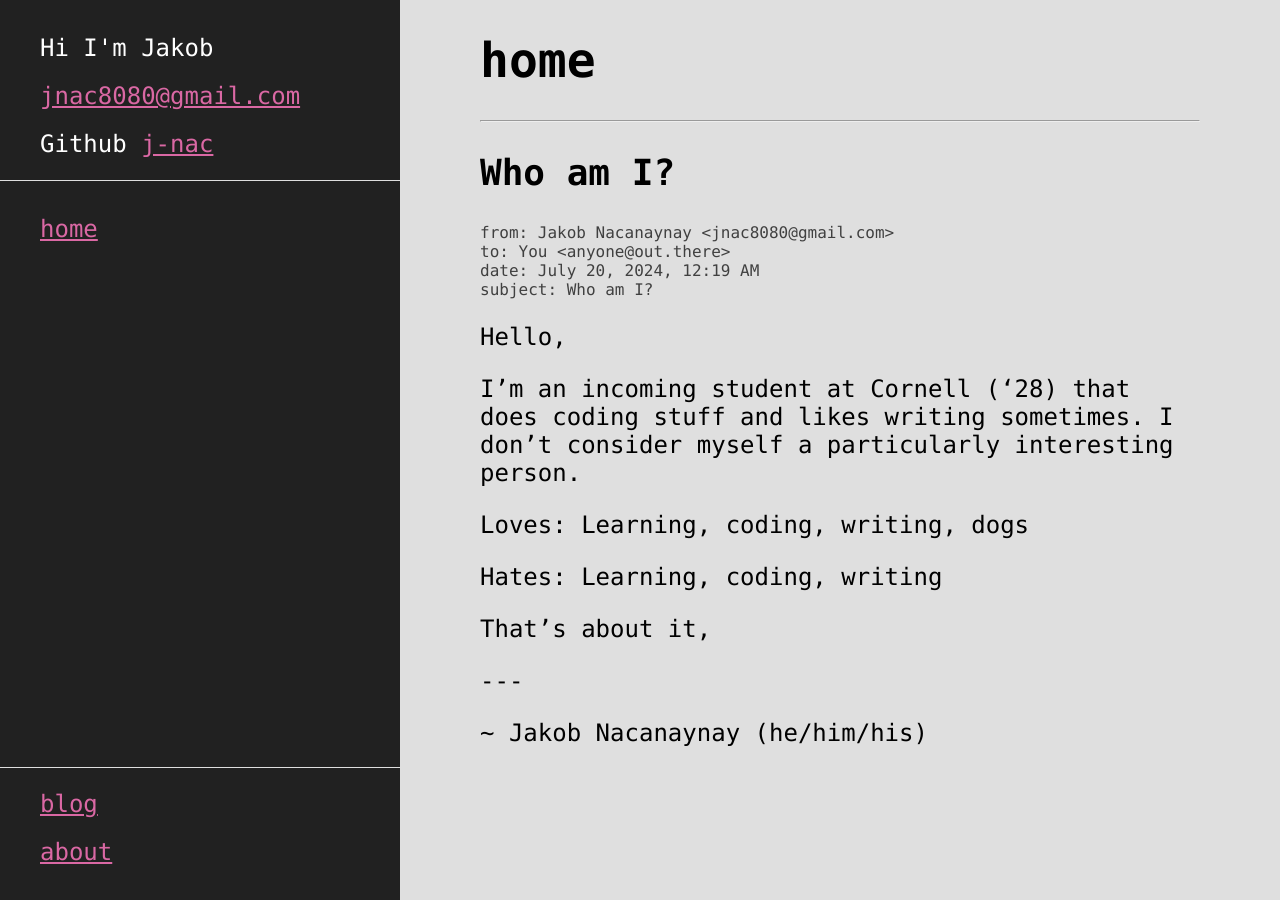
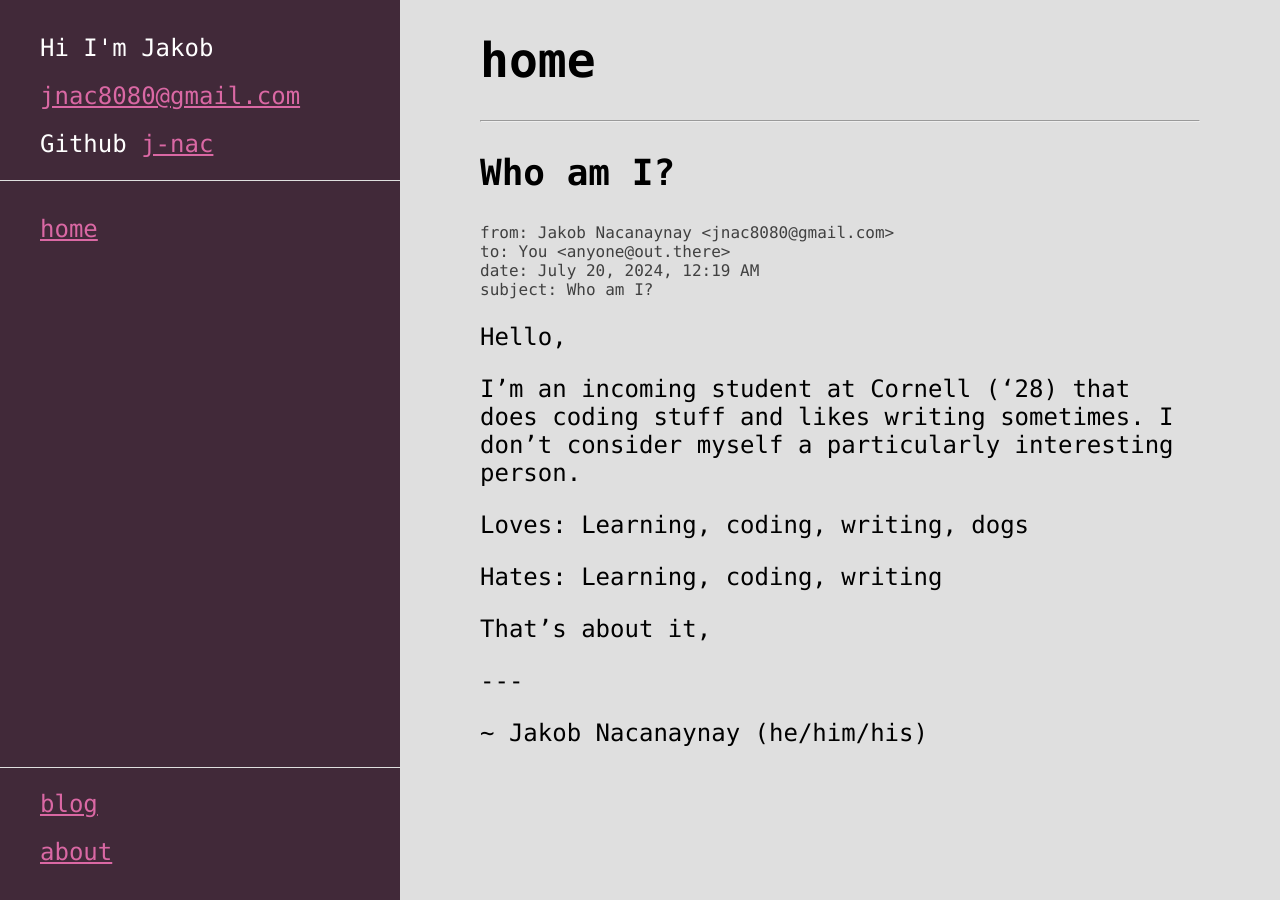
Before and after one commit to j-nac/j-nac.github.io, a Jekyll site: the page built from index.md, in a window 1280 px wide. Built offline with Jekyll 4.4.1, drawn with Linux system fonts in a browser that asks for light colours.

Commit message:
Adjust sidebar color

```diff
--- a/css/default.css
+++ b/css/default.css
@@ -1,7 +1,7 @@
 :root {
     --light-gray: #dfdfdf;
     --magenta: #da68a4;
-    --dark-gray: #212121;
+    --sidebar: #412939;
     --off-dark-gray: #404040;
 }
 
--- a/css/sidebar.css
+++ b/css/sidebar.css
@@ -2,7 +2,7 @@
     width: 400px;
     height: 100vh;
     min-height: min-content;
-    background-color: var(--dark-gray);
+    background-color: var(--sidebar);
     color: #fff;
     position: fixed;
     overflow-y: auto;
```
